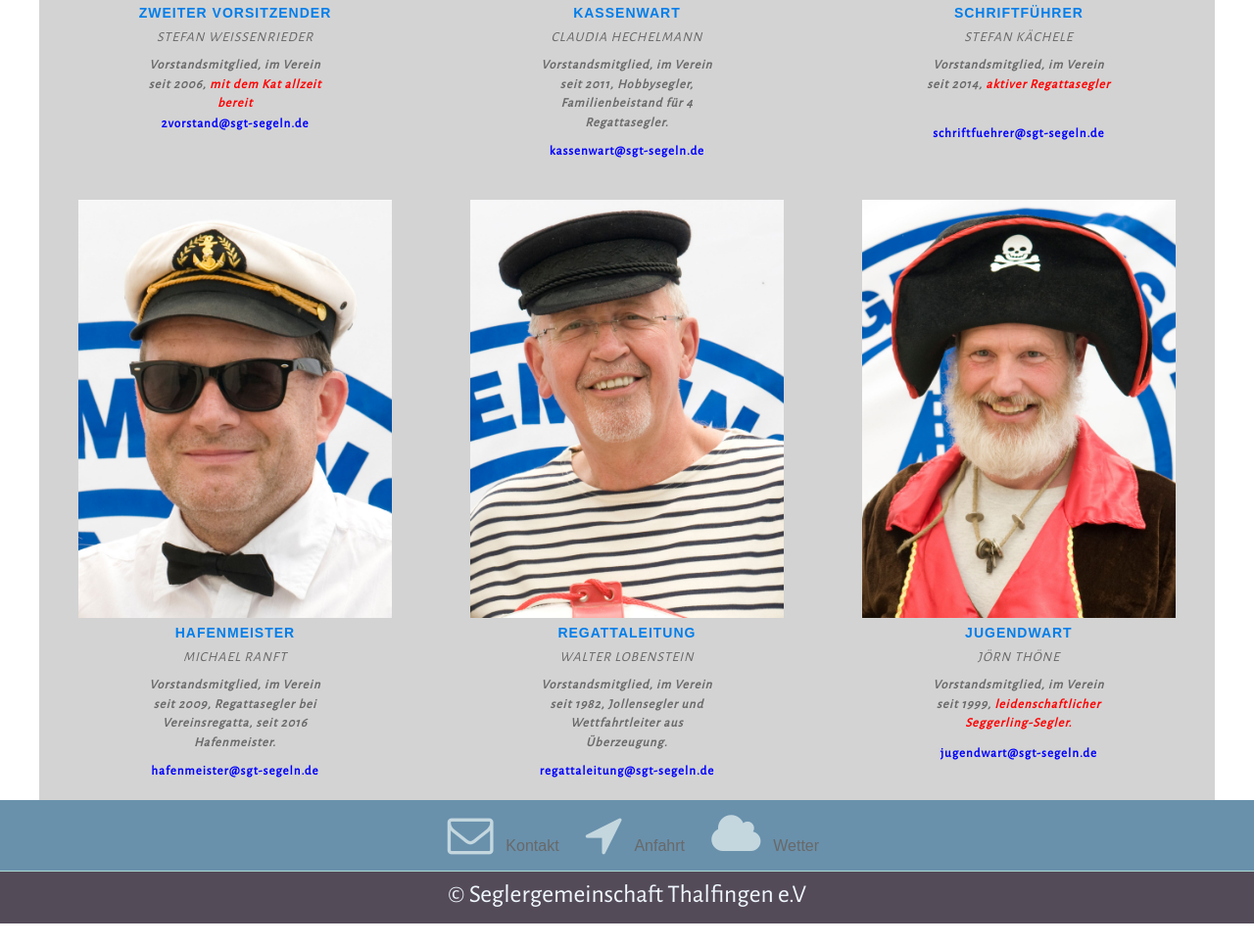
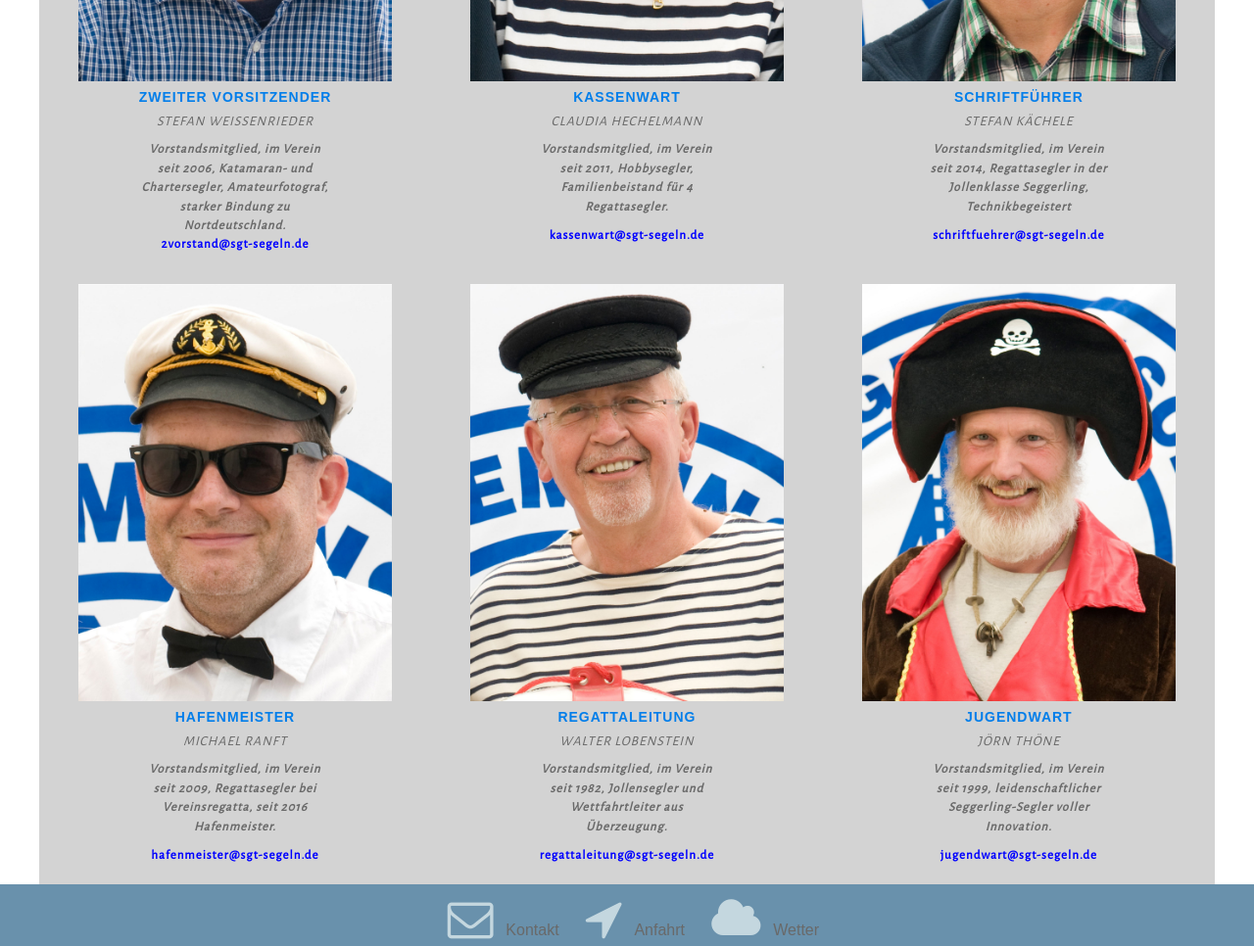
Before and after one commit to Josua123/WebsiteTest, a plain HTML site: page verein.html in a window 1280 px wide. Shown: the part 1751-2717 px from the top of the page at 98% size. Before the commit the page ends 2694 px from the top, so only its background shows below. Drawn offline with nearby package versions, Linux system fonts and the light colour scheme.

Commit message:
Verein Vorstands anpassungen

```diff
--- a/css/style.css
+++ b/css/style.css
@@ -223,6 +223,7 @@ aside{
     text-align: center;
 }
 #bannerlinks{
+    margin-top: 20px;
     width: 33.33%;
     background-clip: white;
     float:left;
--- a/verein.html
+++ b/verein.html
@@ -72,6 +72,7 @@
         </section>
 
         <section class="one-third">
+        <h1>Der Vorstand und Beiräte</h1>
             <div class="vorstand-item">
                 <div class="image">
                     <img src="img/vorstand.jpeg" alt="Vorstand" />
@@ -96,8 +97,7 @@
                 </div>
                 <p class="position">ZWEITER VORSITZENDER<br />&nbsp;</p>
                 <p class="name">STEFAN WEISSENRIEDER</p>
-                <p class="vita">Vorstandsmitglied, im Verein seit 2006,
-                <font color=red> mit dem Kat allzeit bereit</font></p>
+                <p class="vita">Vorstandsmitglied, im Verein seit 2006, Katamaran- und Chartersegler, Amateurfotograf, starker Bindung zu Nortdeutschland.</p>
                 <a class="kontakt">2vorstand@sgt-segeln.de</a>
             </div>
         </section>
@@ -121,7 +121,7 @@
                 </div>
                 <p class="position">SCHRIFTFÜHRER<br />&nbsp;</p>
                 <p class="name">STEFAN KÄCHELE</p>
-                <p class="vita">Vorstandsmitglied, im Verein seit 2014, <font color=red> aktiver Regattasegler</font></p>
+                <p class="vita">Vorstandsmitglied, im Verein seit 2014, Regattasegler in der Jollenklasse Seggerling, Technikbegeistert</p>
                 <p class="kontakt">schriftfuehrer@sgt-segeln.de</p>
             </div>
         </section>
@@ -159,7 +159,7 @@
                 </div>
                 <p class="position">JUGENDWART<br />&nbsp;</p>
                 <p class="name">JÖRN THÖNE</p>
-                <p class="vita">Vorstandsmitglied, im Verein seit 1999,<font color=red> leidenschaftlicher Seggerling-Segler.</font></p>
+                <p class="vita">Vorstandsmitglied, im Verein seit 1999, leidenschaftlicher Seggerling-Segler voller Innovation.</p>
                 <p class="kontakt">jugendwart@sgt-segeln.de</p>
             </div>
         </section>
```
